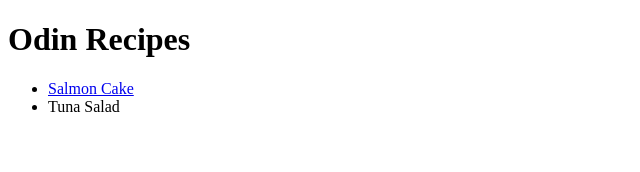
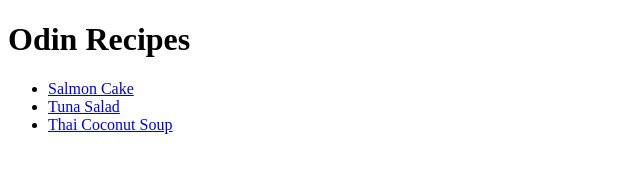
Before and after one commit to adelekewest/odin-recipes, a plain HTML site: page index.html in a window 1280 px wide. Shown: the whole page, without its empty margins (0-640 px from the left). Drawn offline with Linux system fonts and the light colour scheme.

Commit message:
Added a new recipe link to the page

```diff
--- a/index.html
+++ b/index.html
@@ -10,7 +10,8 @@
     <h1>Odin Recipes</h1>
     <ul>
    <li><a href="./recipes/salmon-cake.html">Salmon Cake</a></li>
-   <li><a href="./recipes/tuna-salad.html"></a>Tuna Salad</li>
+   <li><a href="./recipes/tuna-salad.html">Tuna Salad</a></li>
+   <li><a href="./recipes/thai-coconut.html">Thai Coconut Soup</a></li>
     </ul>
 </body>
 </html>
```
